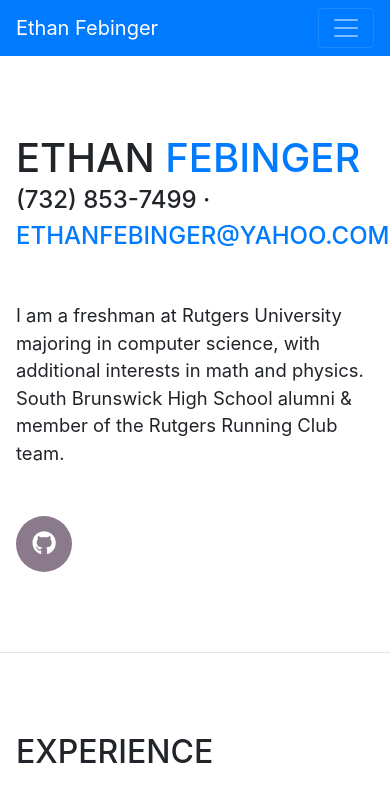
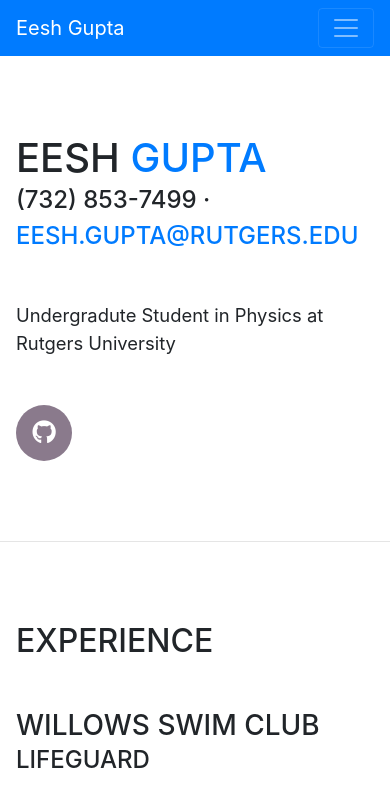
Before and after one commit to EeshGupta/dum2, a website with bundled scripts: page index.html in a window 390 px wide. Shown: the top 791 px of the page. Built offline with nearby package versions, Linux system fonts and the light colour scheme; a web font is replaced by a local one.

Commit message:
Update index.html

```diff
--- a/index.html
+++ b/index.html
@@ -8,7 +8,7 @@
     <meta name="description" content="">
     <meta name="author" content="">
 
-    <title>Resume - Ethan Febinger</title>
+    <title>Eesh Gupta</title>
 
     <!-- Bootstrap core CSS -->
     <link href="vendor/bootstrap/css/bootstrap.min.css" rel="stylesheet">
@@ -27,7 +27,7 @@
 
     <nav class="navbar navbar-expand-lg navbar-dark bg-primary fixed-top" id="sideNav">
       <a class="navbar-brand js-scroll-trigger" href="#page-top">
-        <span class="d-block d-lg-none">Ethan Febinger</span>
+        <span class="d-block d-lg-none">Eesh Gupta</span>
         <span class="d-none d-lg-block">
           <img class="img-fluid img-profile rounded-circle mx-auto mb-2" src="img/profile.jpg" alt="">
         </span>
@@ -63,18 +63,18 @@
 
       <section class="resume-section p-3 p-lg-5 d-flex d-column" id="about">
         <div class="my-auto">
-          <h1 class="mb-0">Ethan
-            <span class="text-primary">Febinger</span>
+          <h1 class="mb-0">Eesh
+            <span class="text-primary">Gupta</span>
           </h1>
           <div class="subheading mb-5">(732) 853-7499 ·
-            <a href="mailto:ethanfebinger@yahoo.com">ethanfebinger@yahoo.com</a>
+            <a href="mailto:eesh.gupta@rutgers.edu">eesh.gupta@rutgers.edu</a>
           </div>
-          <p class="lead mb-5">I am a freshman at Rutgers University majoring in computer science, with additional interests in math and physics. South Brunswick High School alumni & member of the Rutgers Running Club team.</p>
+          <p class="lead mb-5">Undergradute Student in Physics at Rutgers University </p>
           <div class="social-icons">
             <!--<a href="#">
               <i class="fab fa-linkedin-in"></i>
             </a>-->
-            <a href="https://github.com/ethanfebs">
+            <a href="https://github.com/EeshGupta">
               <i class="fab fa-github"></i>
             </a>
             <!--<a href="#">
```
